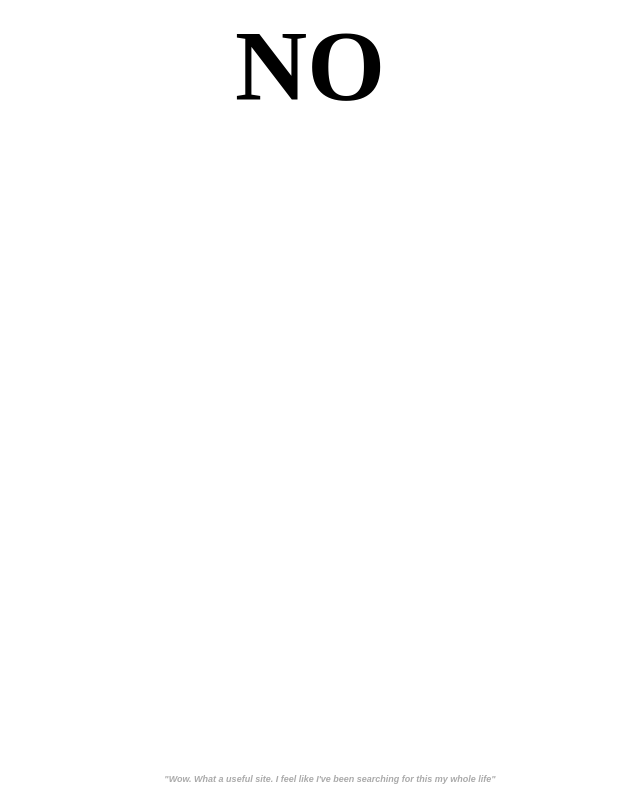
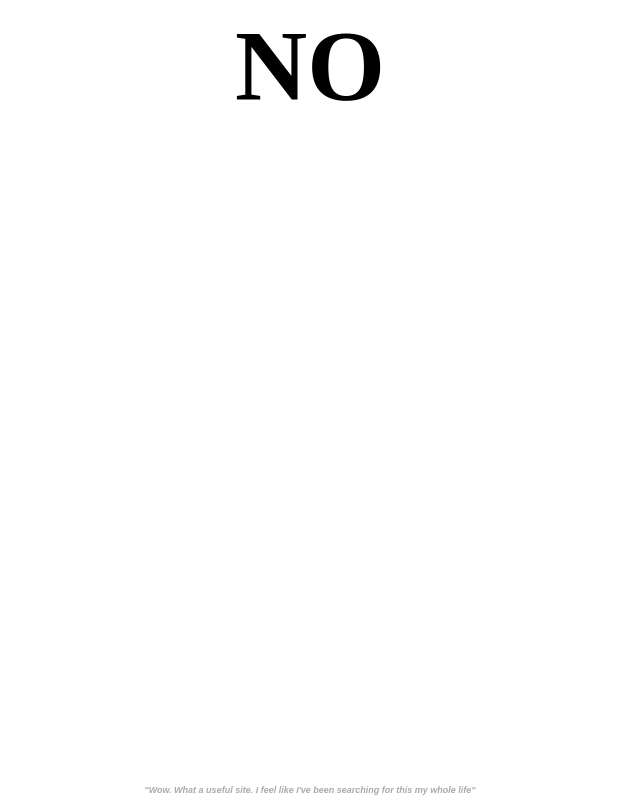
Before and after one commit to rbrunt/birthdaychecker, a plain HTML site: page index.html in a window 1280 px wide. Shown: the whole page, without its empty margins (330-970 px from the left). Drawn offline with Linux system fonts and the light colour scheme.

Commit message:
fixed padding and margins on ul

```diff
--- a/index.html
+++ b/index.html
@@ -7,6 +7,7 @@
 
 	    <title>Is it Richard's Birthday?</title>
 	    <style>
+	    html{overflow-y:hidden;}
 		p {
 			text-align:center;
 			font-size:100px;
@@ -28,7 +29,7 @@
 		}
 		#quotes>ul>li>p:after{content:"\0022";}
 		#quotes>ul>li>p:before{content:"\0022";}
-		ul {list-style: none;}
+		ul {list-style: none;padding:0;margin: 5px 10px;}
 		li {margin:0;padding:0;}
 		.white{color:#fff;}
 		</style>
```
